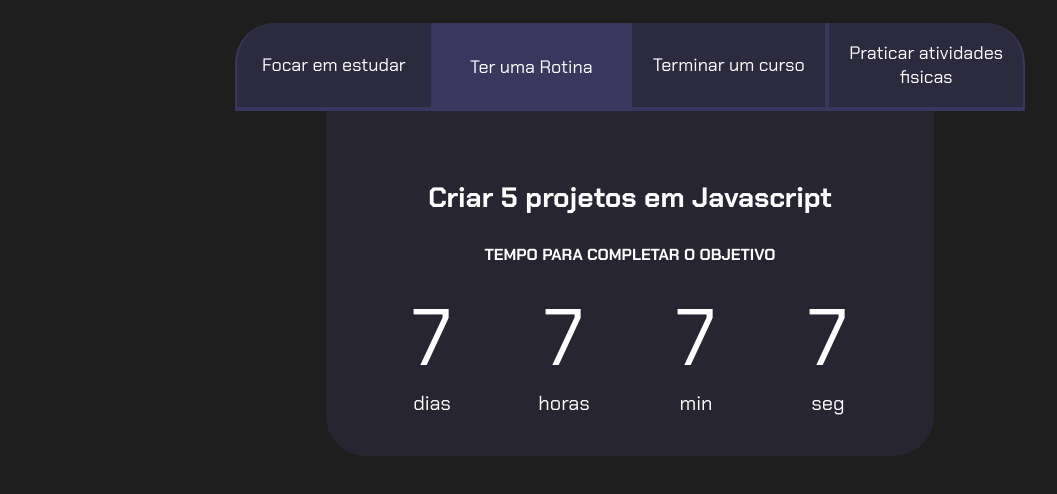
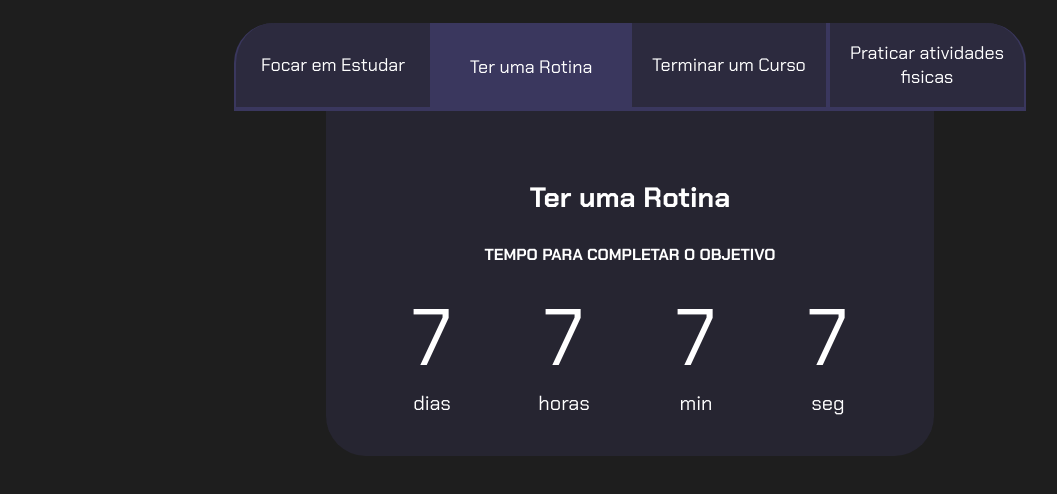
Before and after one commit to alealexia/3-ano-1, a plain HTML site: page index.html in a window 1280 px wide. Both pictures are taken after a click on the button "Ter uma Rotina". Shown: the part 80-574 px from the top of the page, without its empty margins (10-1067 px from the left). Drawn offline with Linux system fonts and the light colour scheme.

Commit message:
Update index.html

```diff
--- a/index.html
+++ b/index.html
@@ -12,14 +12,14 @@
     <section class="conteudo-principal">
         <h2 class="titulo-principal">Meus Objetivos do ano<span>_</span></h2>
         <div class="botoes">
-            <button class="botao">Focar em estudar</button>
+            <button class="botao">Focar em Estudar</button>
             <button class="botao">Ter uma Rotina</button>
-            <button class="botao">Terminar um curso</button>
+            <button class="botao">Terminar um Curso</button>
             <button class="botao">Praticar atividades fisicas</button>
         </div>
        <div class="abas-textos">
                 <div class="aba-conteudo ativo">
-                    <h3 class="aba-conteudo-titulo-principal">Estudar 4 cursos na Alura</h3>
+                    <h3 class="aba-conteudo-titulo-principal">Focar em Estudar</h3>
                     <h4 class="aba-conteudo-titulo-secundario">Tempo para completar o objetivo</h4>
                     <div class="contador">
                         <div class="contador-digito">
@@ -41,7 +41,7 @@
                     </div>
                 </div>
                 <div class="aba-conteudo">
-                    <h3 class="aba-conteudo-titulo-principal">Criar 5 projetos em Javascript</h3>
+                    <h3 class="aba-conteudo-titulo-principal">Ter uma Rotina</h3>
                     <h4 class="aba-conteudo-titulo-secundario">Tempo para completar o objetivo</h4>
                     <div class="contador">
                         <div class="contador-digito">
@@ -63,7 +63,7 @@
                     </div>
                 </div>
                 <div class="aba-conteudo">
-                    <h3 class="aba-conteudo-titulo-principal">Criar um portfolio com os meus 3 melhores projetos</h3>
+                    <h3 class="aba-conteudo-titulo-principal">Terminar um Curso</h3>
                     <h4 class="aba-conteudo-titulo-secundario">Tempo para completar o objetivo</h4>
                     <div class="contador">
                         <div class="contador-digito">
@@ -85,7 +85,7 @@
                     </div>
                 </div>
                 <div class="aba-conteudo">
-                    <h3 class="aba-conteudo-titulo-principal">Atualizar meu curriculo com os certificados da Alura</h3>
+                    <h3 class="aba-conteudo-titulo-principal">Praticar atividades fisicas</h3>
                     <h4 class="aba-conteudo-titulo-secundario">Tempo para completar o objetivo</h4>
                     <div class="contador">
                         <div class="contador-digito">
```
